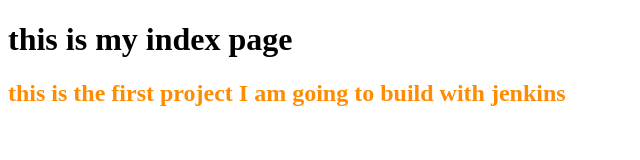
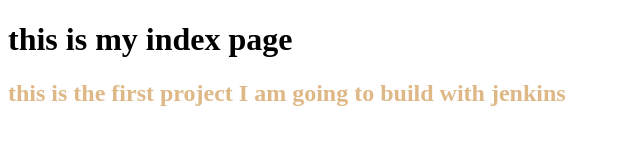
Before and after one commit to Mayur1802/html-demo-01, a plain HTML site: page index.html in a window 1280 px wide. Shown: the whole page, without its empty margins (0-640 px from the left). Drawn offline with Linux system fonts and the light colour scheme.

Commit message:
change color to org

```diff
--- a/index.html
+++ b/index.html
@@ -8,7 +8,7 @@
 
     <style>
     h2{
-        color: darkorange;
+        color: burlywood;
 
     }
     </style>
```
